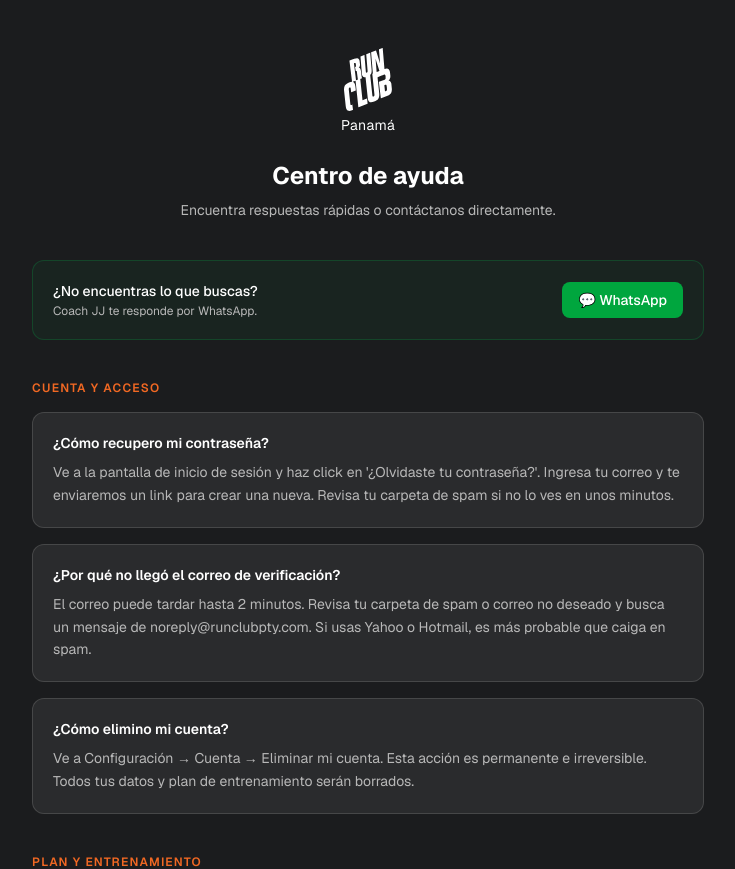
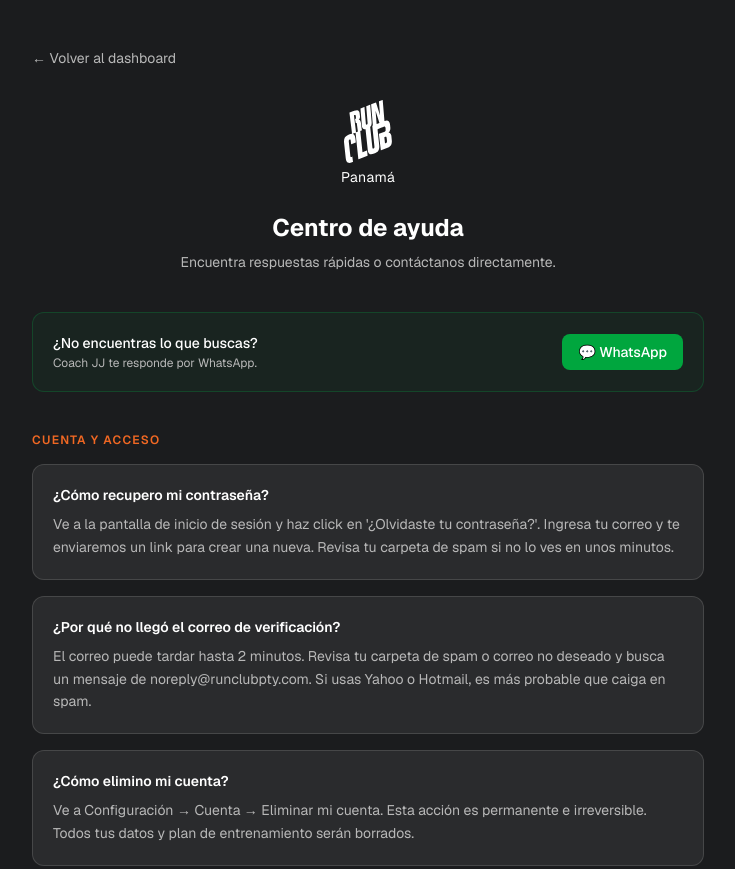
Before and after one commit to jjrivera11/runclub-pty, a Next.js app: page /help in a window 1280 px wide. Shown: the top 869 px of the page, without its empty margins (272-1007 px from the left). Built offline with nearby package versions, Linux system fonts and the light colour scheme.

Commit message:
fix: botón de regreso al dashboard en página de ayuda

```diff
--- a/src/app/help/page.tsx
+++ b/src/app/help/page.tsx
@@ -92,12 +92,17 @@ export default function HelpPage() {
   return (
     <main className="min-h-screen bg-[#1B1C1E] px-4 py-12">
       <div className="mx-auto max-w-2xl">
-        <div className="mb-10 text-center">
-          <RunClubLogo size="md" />
-          <h1 className="mt-6 text-2xl font-bold text-white">Centro de ayuda</h1>
-          <p className="mt-2 text-sm text-[#B8B8B8]">
-            Encuentra respuestas rápidas o contáctanos directamente.
-          </p>
+        <div className="mb-10">
+          <Link href="/dashboard" className="flex items-center gap-1.5 text-sm text-[#B8B8B8] hover:text-white transition-colors mb-8">
+            ← Volver al dashboard
+          </Link>
+          <div className="text-center">
+            <RunClubLogo size="md" />
+            <h1 className="mt-6 text-2xl font-bold text-white">Centro de ayuda</h1>
+            <p className="mt-2 text-sm text-[#B8B8B8]">
+              Encuentra respuestas rápidas o contáctanos directamente.
+            </p>
+          </div>
         </div>
 
         {/* WhatsApp CTA */}
```
